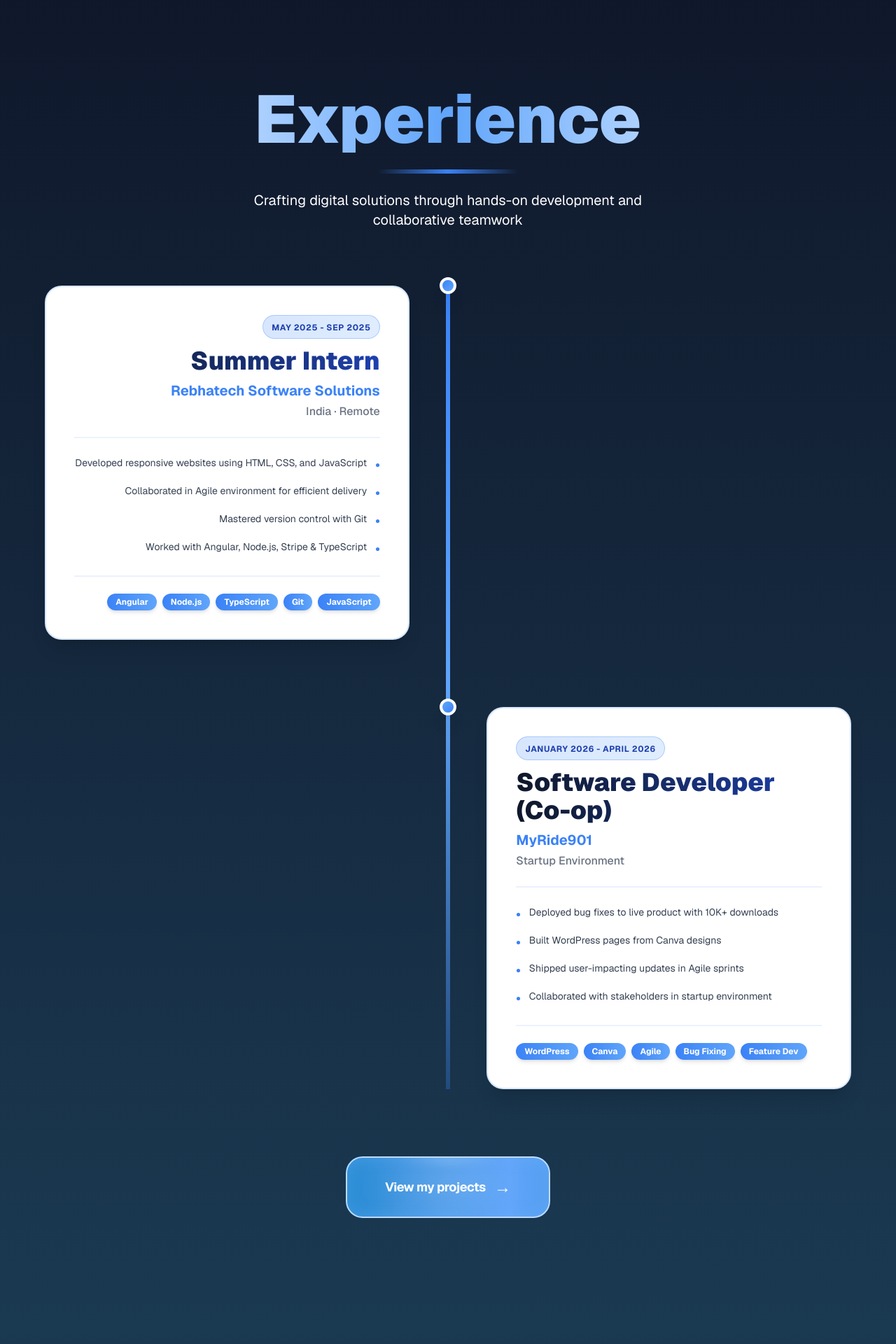
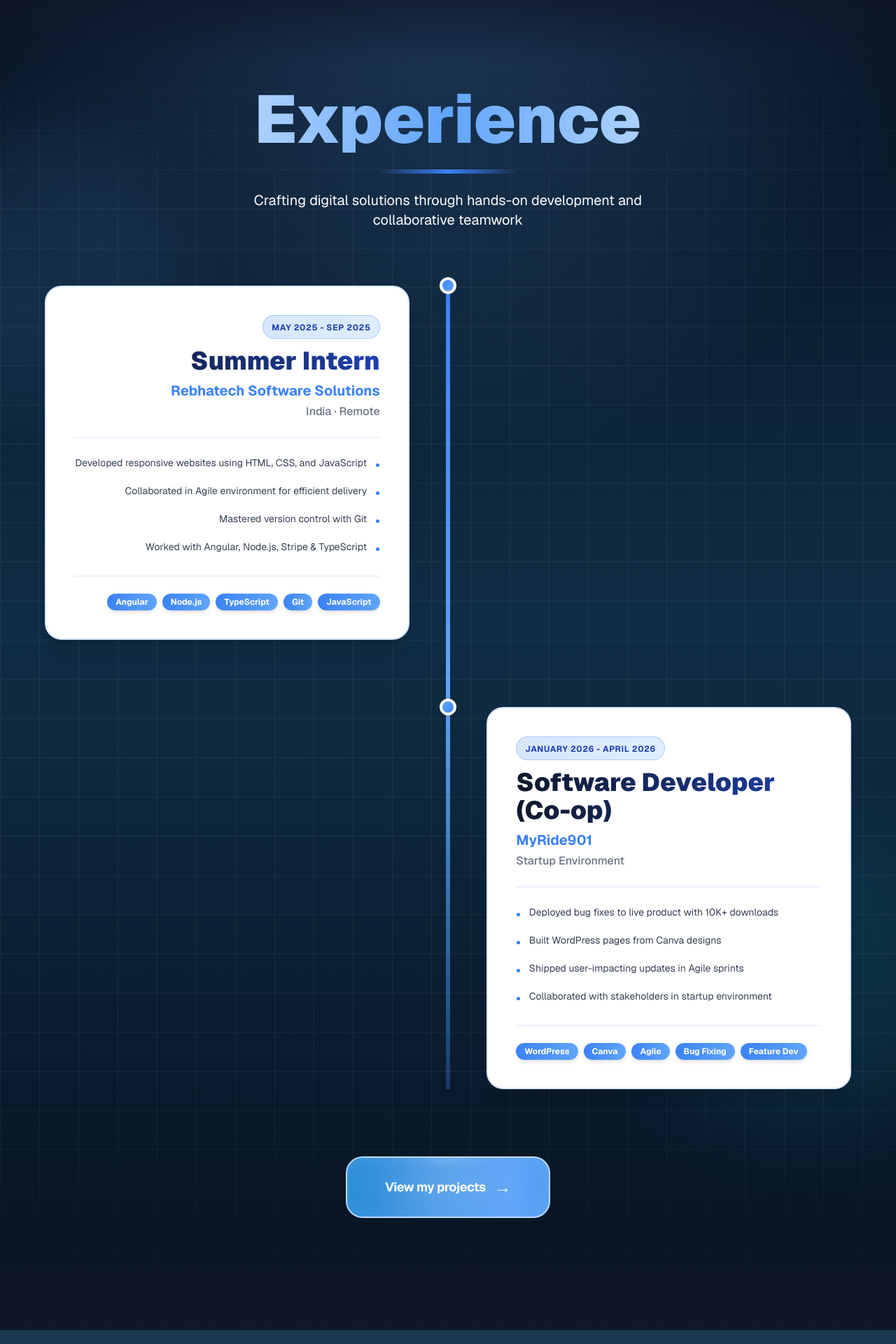
Before and after one commit to shivanikadirgamarajah/eportfolio, a Next.js app in the folder my-portfolio/: page / in a window 1280 px wide. Shown: the part 3840-5760 px from the top of the page at 70% size. Built offline with nearby package versions, Linux system fonts and the light colour scheme.

Commit message:
background of experience section was improved

```diff
--- a/my-portfolio/app/sections/ExperienceSection.tsx
+++ b/my-portfolio/app/sections/ExperienceSection.tsx
@@ -5,8 +5,33 @@ import { motion } from "framer-motion";
 
 export default function ExperienceSection() {
   return (
-    <section id="Experience" className="w-full py-40 px-8 relative bg-gradient-to-b from-[#0f172a] to-[#1a3a52]">
-      <div className="max-w-6xl mx-auto">
+    <section id="Experience" className="w-full py-40 px-8 relative overflow-hidden bg-[#07111f]">
+      <div className="absolute inset-0 pointer-events-none">
+        <div className="absolute inset-0 bg-[radial-gradient(circle_at_50%_0%,rgba(96,165,250,0.24),transparent_34%),linear-gradient(180deg,#07111f_0%,#0f2d45_48%,#07111f_100%)]" />
+        <motion.div
+          className="absolute left-[-12%] top-[12%] h-96 w-96 rounded-full bg-[#60a5fa]/20 blur-3xl"
+          animate={{ x: [0, 40, 0], y: [0, -24, 0], opacity: [0.45, 0.75, 0.45] }}
+          transition={{ duration: 9, repeat: Infinity, ease: "easeInOut" }}
+        />
+        <motion.div
+          className="absolute right-[-10%] bottom-[16%] h-[28rem] w-[28rem] rounded-full bg-[#22d3ee]/14 blur-3xl"
+          animate={{ x: [0, -36, 0], y: [0, 28, 0], opacity: [0.35, 0.65, 0.35] }}
+          transition={{ duration: 11, repeat: Infinity, ease: "easeInOut" }}
+        />
+        <div
+          className="absolute inset-0 opacity-[0.08]"
+          style={{
+            backgroundImage:
+              "linear-gradient(rgba(255,255,255,0.7) 1px, transparent 1px), linear-gradient(90deg, rgba(255,255,255,0.7) 1px, transparent 1px)",
+            backgroundSize: "56px 56px",
+            maskImage: "linear-gradient(to bottom, transparent, black 18%, black 82%, transparent)",
+          }}
+        />
+        <div className="absolute inset-x-0 top-0 h-32 bg-gradient-to-b from-[#0f172a] to-transparent" />
+        <div className="absolute inset-x-0 bottom-0 h-40 bg-gradient-to-t from-[#0f172a] to-transparent" />
+      </div>
+
+      <div className="max-w-6xl mx-auto relative z-10">
         {/* Section Header */}
         <motion.div
           initial={{ opacity: 0, y: 30 }}
```
